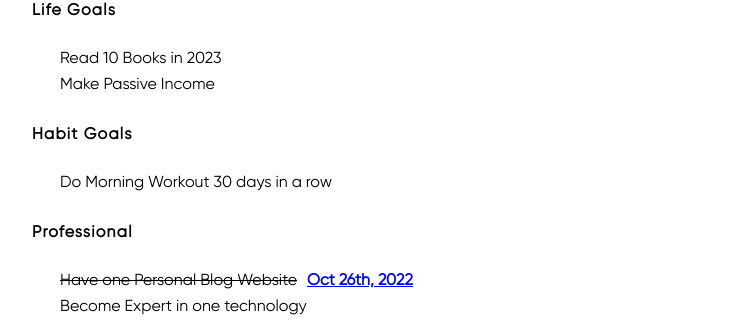
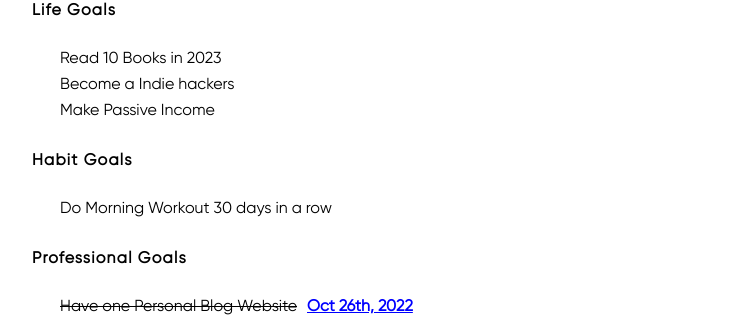
Before and after one commit to naveensinghp/psweb, a Next.js app: page /impossible-list in a window 1280 px wide. Shown: the part 315-636 px from the top of the page, without its empty margins (304-1036 px from the left). Built offline with nearby package versions, Linux system fonts and the light colour scheme; some icons are missing.

Commit message:
Indie Hacker

```diff
--- a/pages/impossible-list.js
+++ b/pages/impossible-list.js
@@ -50,12 +50,13 @@ export default function ImpossiblieList() {
                             </Paragraph>
                                 <h4 style={{ letterSpacing: '1.2px' }}>Life Goals</h4> <br/>
                                     <MyImpossibleList title="Read 10 Books in 2023"/>
+                                    <MyImpossibleList title="Become a Indie hackers"/>
                                     <MyImpossibleList title="Make Passive Income"/>
                                 <br/>
                                 <h4 style={{ letterSpacing: '1.2px' }}>Habit Goals</h4> <br/>
                                     <MyImpossibleList title="Do Morning Workout 30 days in a row"/>
                                 <br/>
-                                 <h4 style={{ letterSpacing: '1.2px' }}>Professional</h4> <br/>
+                                 <h4 style={{ letterSpacing: '1.2px' }}>Professional Goals</h4> <br/>
                                     <MyImpossibleList
                                     title="Have one Personal Blog Website"
                                     isdone = "true"
```
